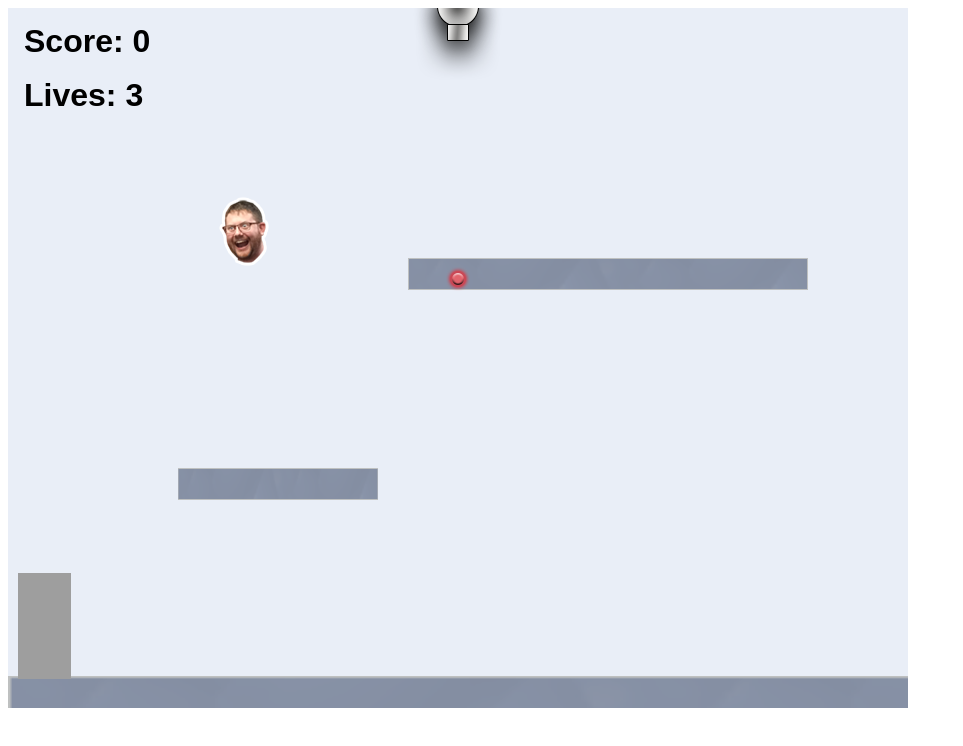
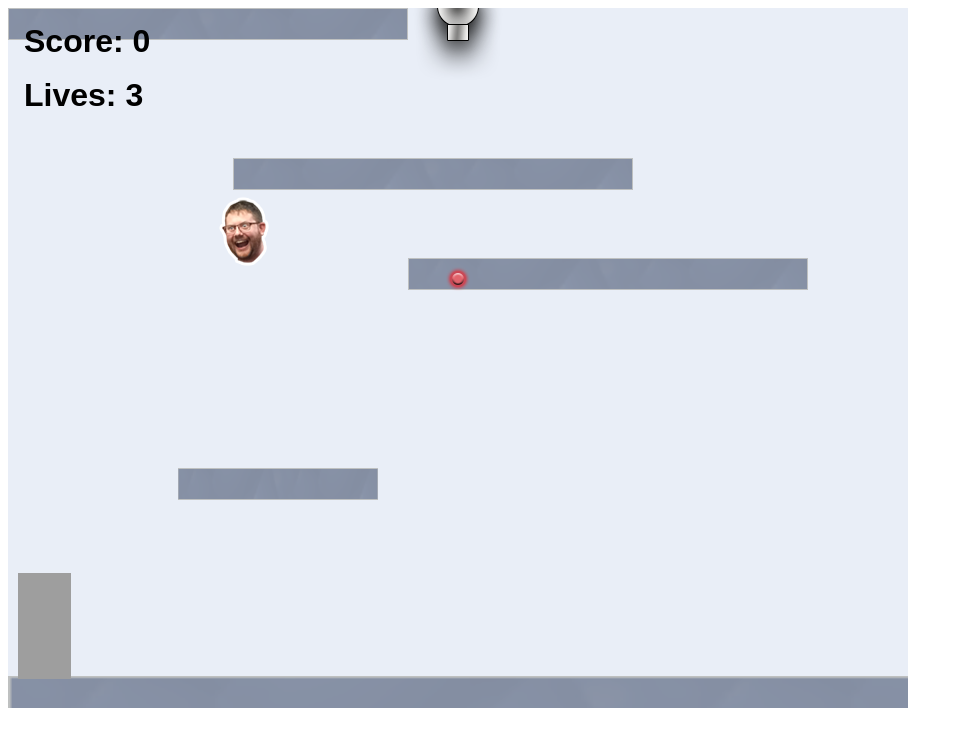
Before and after one commit to 1Javelle/1Javelle.github.io, a website: page projects/platformer/index.html in a window 1280 px wide. Shown: the whole page, without its empty margins (0-963 px from the left). Drawn offline with Linux system fonts and the light colour scheme; animation ran at ten frames a second.

Commit message:
platformer

```diff
--- a/projects/platformer/js/init/platform.js
+++ b/projects/platformer/js/init/platform.js
@@ -39,7 +39,9 @@
         // example:
         createPlatform(400, 250);
         createPlatform(170, 460, 0.5);
-
+        createPlatform(225,150)
+        createPlatform()
+        createPlatform()
         // ALL YOUR CODE GOES ABOVE HERE ///////////////////////////////////////
         ////////////////////////////////////////////////////////////////////////
     }
```
Also changed, not shown: index.html (+1 -1 lines).
